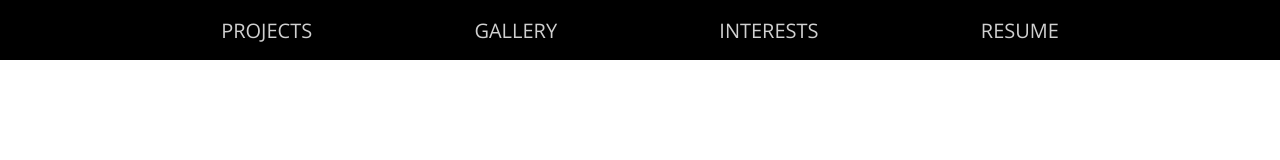
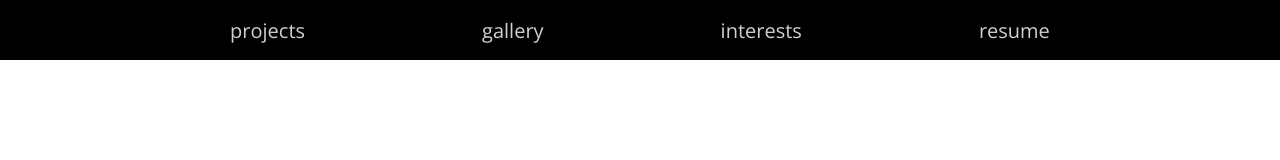
Before and after one commit to ultimateanu/ultimateanu.github.io, a plain HTML site: page index.html in a window 1280 px wide. Shown: the top 160 px of the page. Drawn offline with nearby package versions, Linux system fonts and the light colour scheme.

Commit message:
going with lowercase for nav links

```diff
--- a/css/nav.css
+++ b/css/nav.css
@@ -12,7 +12,7 @@ body {
   background-color: black;
   display: flex; display: -webkit-flex;
   height: 60px;
-  text-transform: uppercase;
+  text-transform: lowercase;
 }
 
 .nav-header-left {
```
